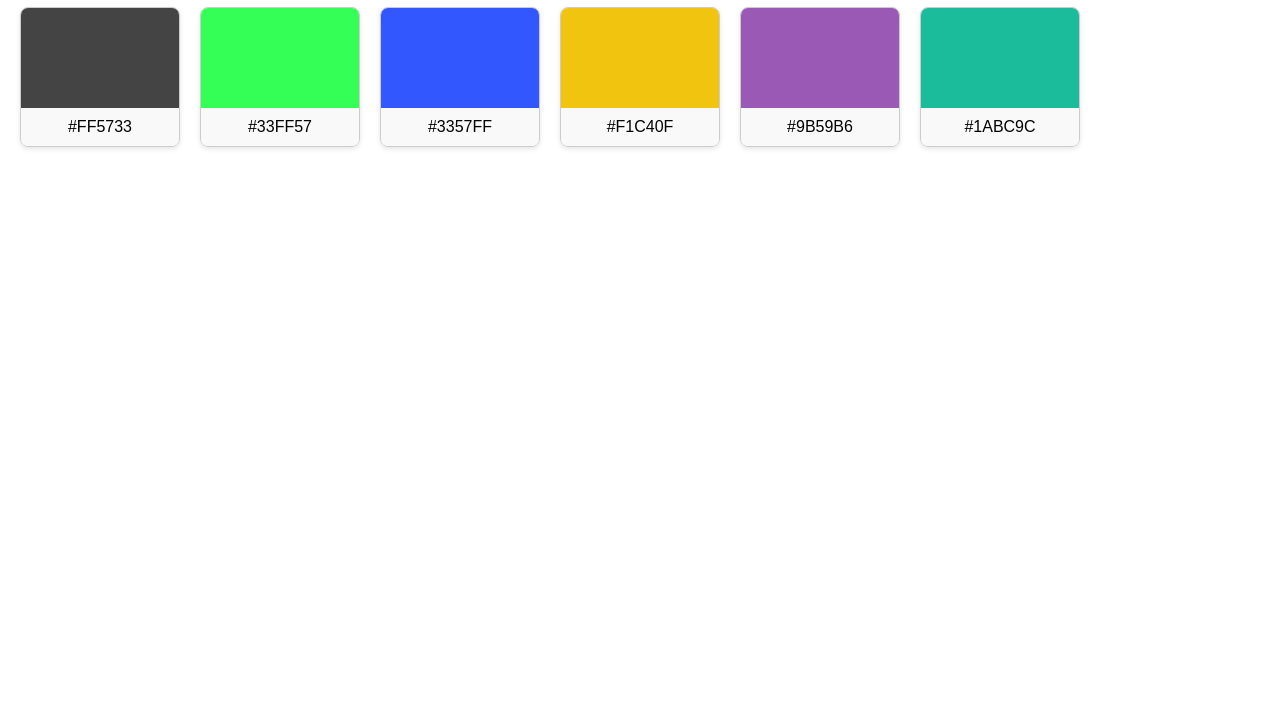
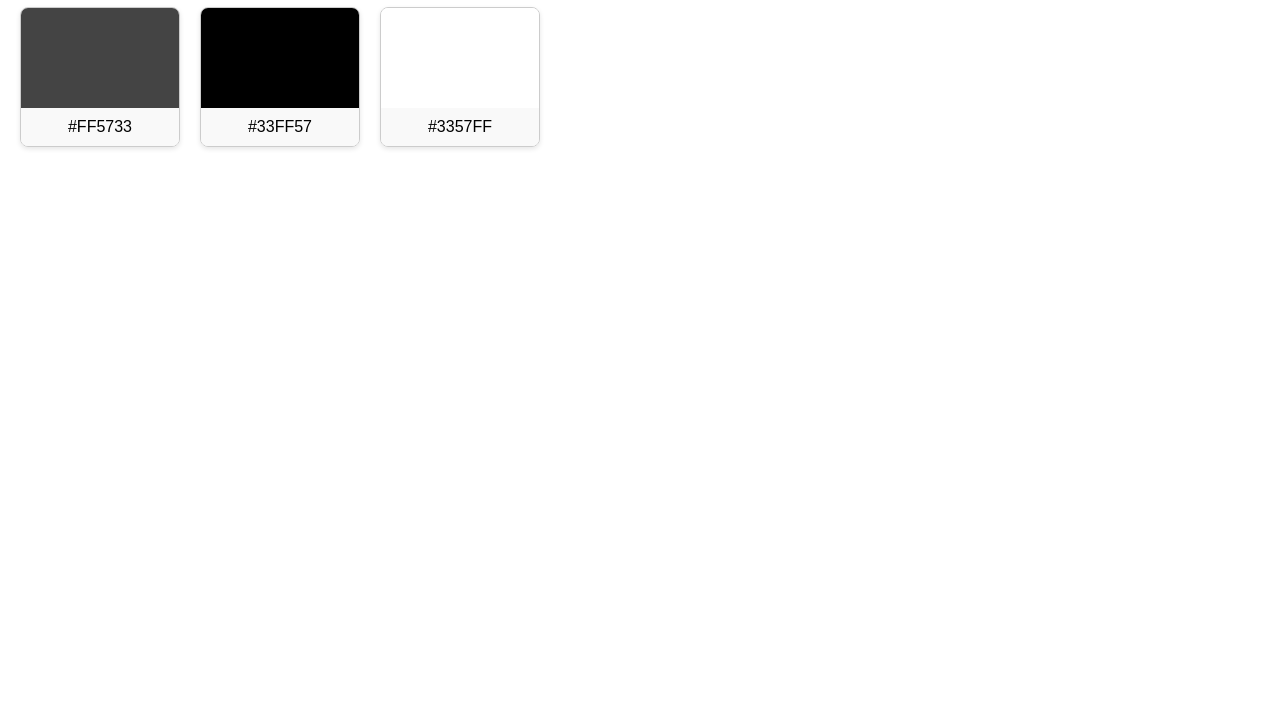
Before and after one commit to arknt/Webs, a plain HTML site: page colours.html in a window 1280 px wide. Shown: the part 73-800 px from the top of the page. Drawn offline with Linux system fonts and the light colour scheme.

Commit message:
EVERYTHING

```diff
--- a/colours.html
+++ b/colours.html
@@ -45,25 +45,14 @@
       <div class="color-name">#FF5733</div>
     </div>
     <div class="color-box">
-      <div class="color-swatch" style="background-color: #33FF57;"></div>
+      <div class="color-swatch" style="background-color: #000000;"></div>
       <div class="color-name">#33FF57</div>
     </div>
     <div class="color-box">
-      <div class="color-swatch" style="background-color: #3357FF;"></div>
+      <div class="color-swatch" style="background-color: #ffffff;"></div>
       <div class="color-name">#3357FF</div>
     </div>
-    <div class="color-box">
-      <div class="color-swatch" style="background-color: #F1C40F;"></div>
-      <div class="color-name">#F1C40F</div>
-    </div>
-    <div class="color-box">
-      <div class="color-swatch" style="background-color: #9B59B6;"></div>
-      <div class="color-name">#9B59B6</div>
-    </div>
-    <div class="color-box">
-      <div class="color-swatch" style="background-color: #1ABC9C;"></div>
-      <div class="color-name">#1ABC9C</div>
-    </div>
+
     <!-- Add More Colors as Needed -->
   </div>
 </body>
```
Also changed, not shown: index.css (+7 -10 lines).
